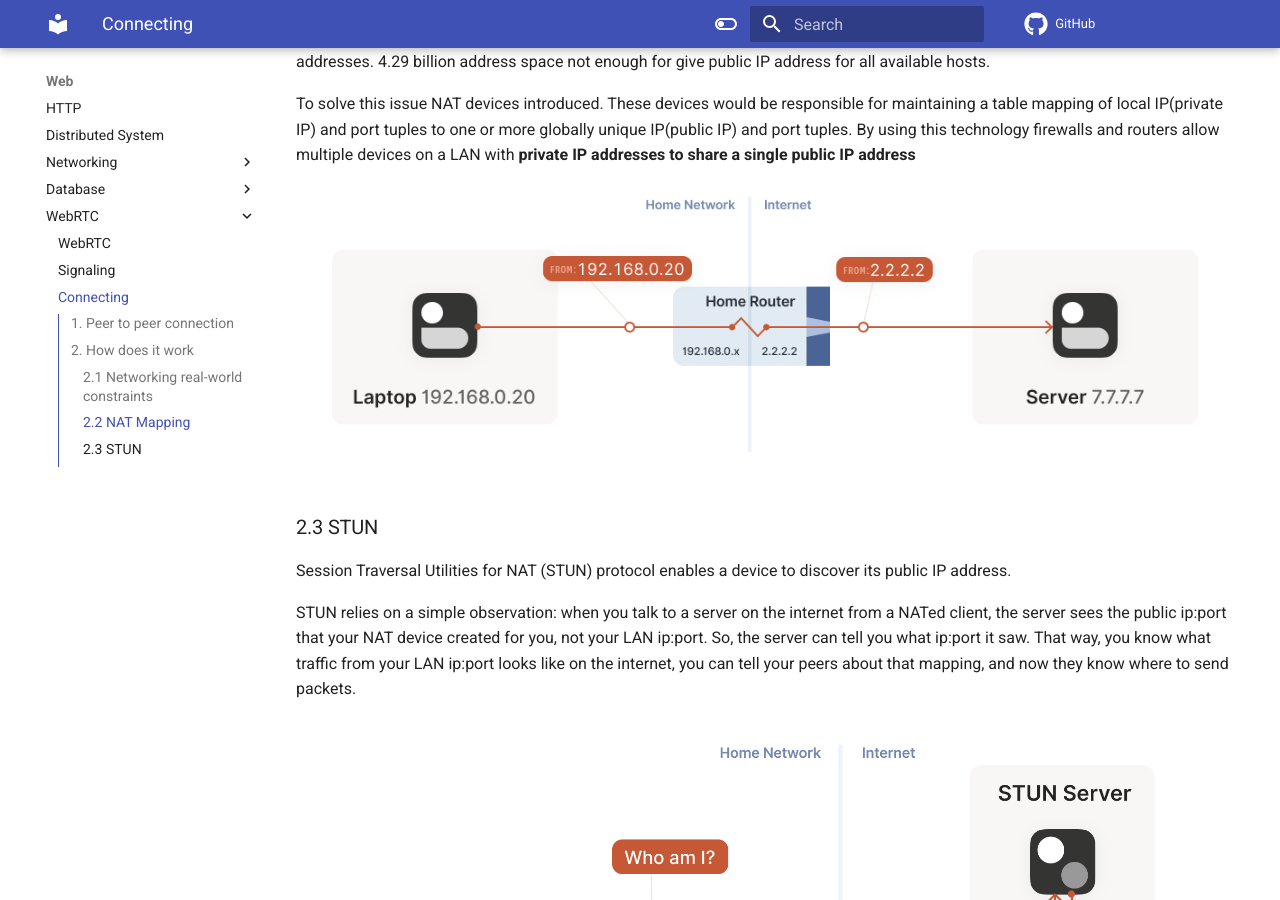
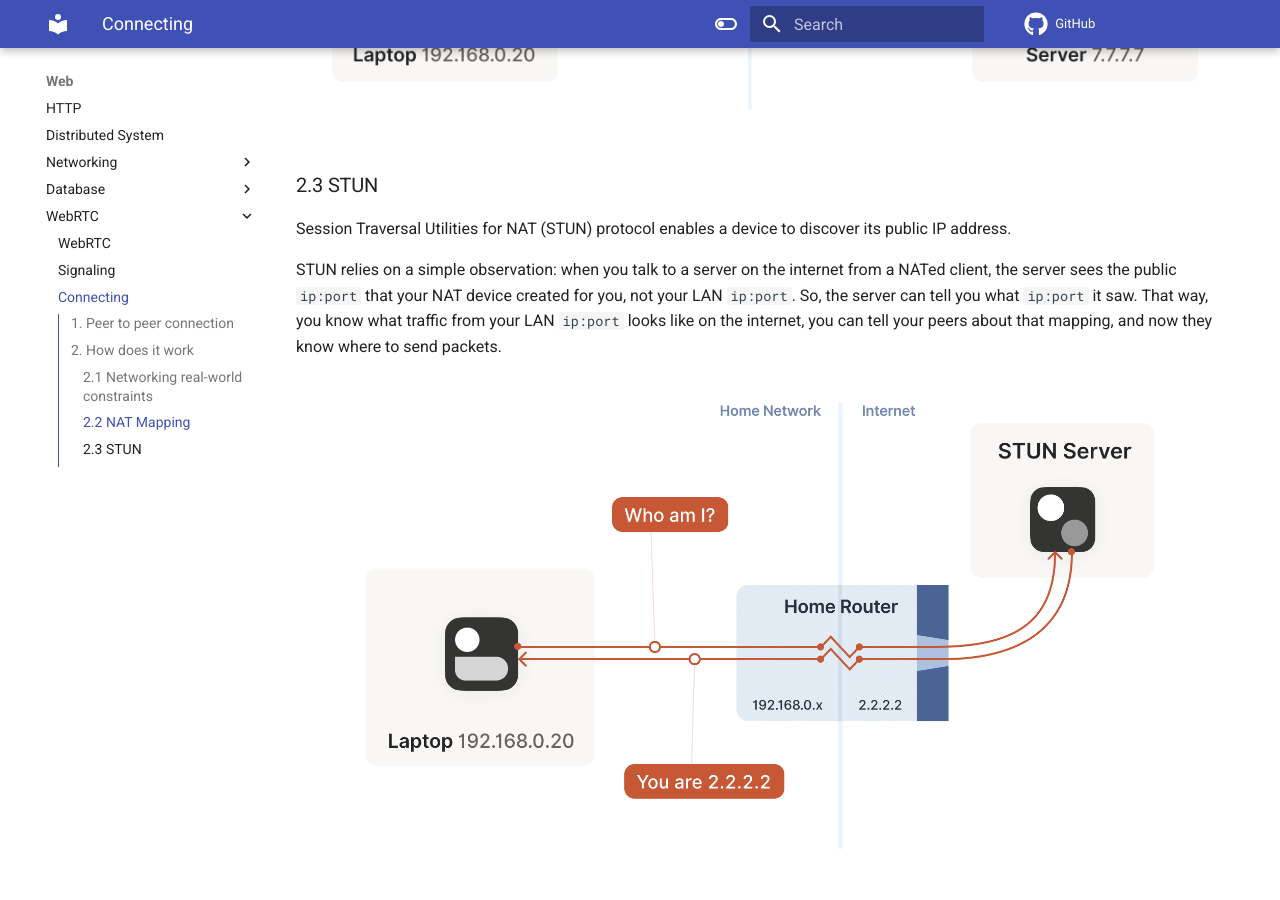
Before and after one commit to dinhhuy258/notes, an MkDocs documentation site: the page built from docs/web/webrtc/connecting.md, in a window 1280 px wide and 900 px high, scrolled down 2066 px. Built offline with MkDocs 1.6.1 and Material for MkDocs 9.7.7, drawn with Linux system fonts in a browser that asks for light colours; comment, search, counter and statistics services are not loaded; some of the changed text lies outside the part shown.

Commit message:
Remove unnessersary information

```diff
--- a/docs/web/webrtc/connecting.md
+++ b/docs/web/webrtc/connecting.md
@@ -42,6 +28,6 @@ To solve this issue NAT devices introduced. These devices would be responsible f
 
 Session Traversal Utilities for NAT (STUN) protocol enables a device to discover its public IP address.
 
-STUN relies on a simple observation: when you talk to a server on the internet from a NATed client, the server sees the public ip:port that your NAT device created for you, not your LAN ip:port. So, the server can tell you what ip:port it saw. That way, you know what traffic from your LAN ip:port looks like on the internet, you can tell your peers about that mapping, and now they know where to send packets.
+STUN relies on a simple observation: when you talk to a server on the internet from a NATed client, the server sees the public `ip:port` that your NAT device created for you, not your LAN `ip:port`. So, the server can tell you what `ip:port` it saw. That way, you know what traffic from your LAN `ip:port` looks like on the internet, you can tell your peers about that mapping, and now they know where to send packets.
 
 ![](../../assets/images/webrtc/stun.png)
```
Also changed, not shown: other parts of docs/web/webrtc/connecting.md (+0 -14 lines).
